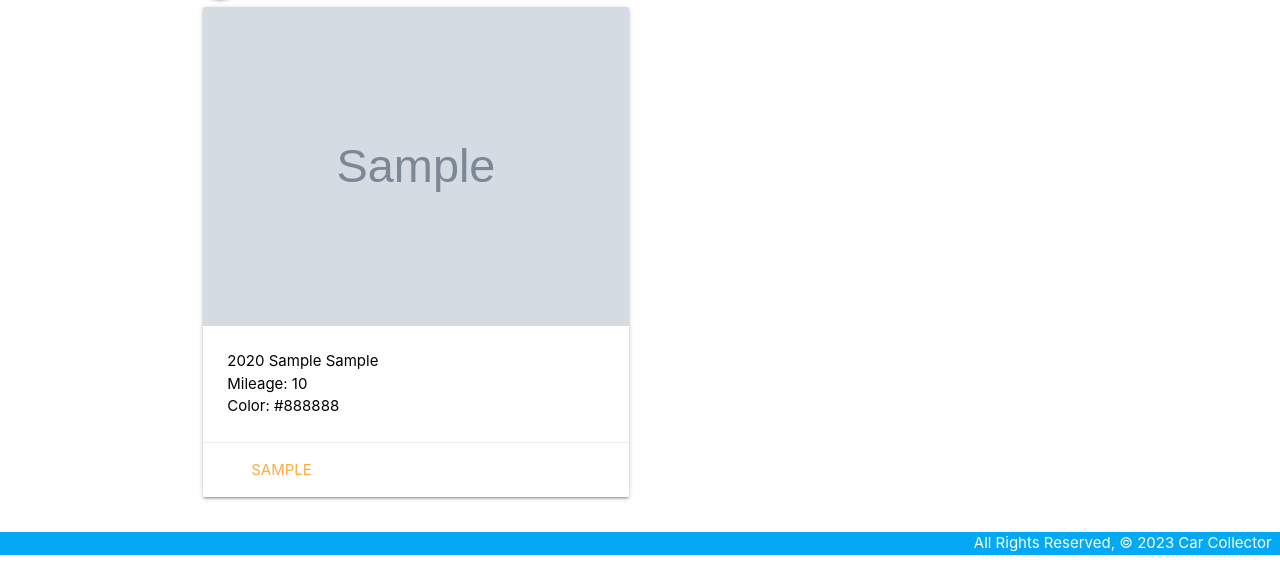
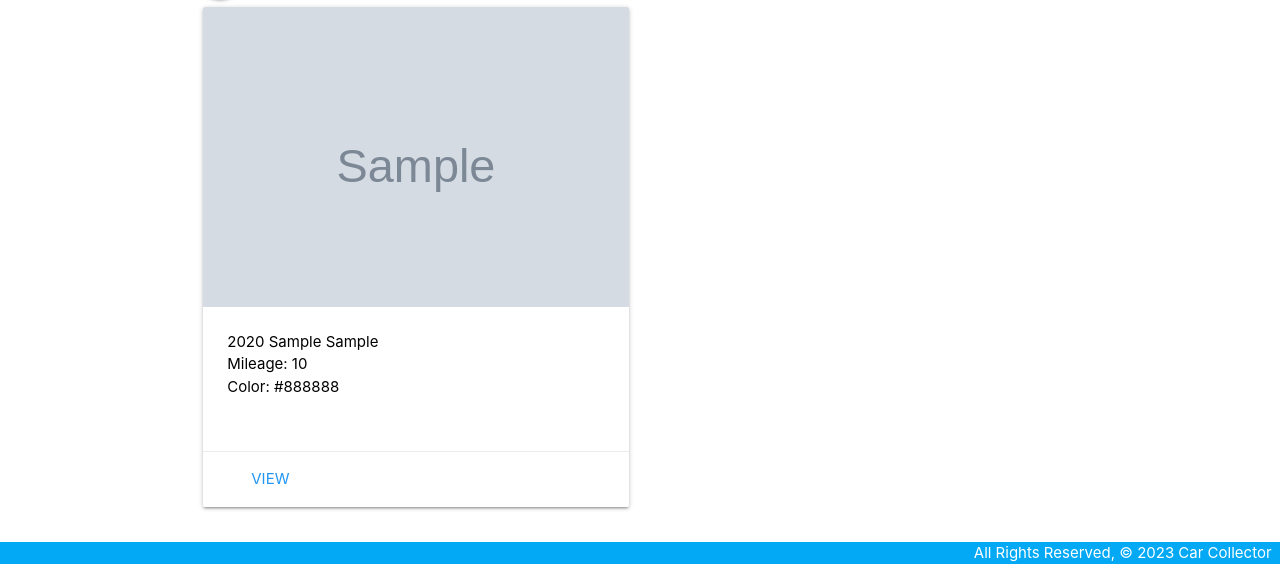
Before and after one commit to jcoop32/carcollector, a Django app: page /cars/ in a window 1280 px wide. Shown: the part 257-821 px from the top of the page. Run offline with Django 4.2, Linux system fonts and the light colour scheme; a user stored in the database is signed in; tables that the repository leaves empty hold one stand-in row (values such as "Sample post"); grey boxes marked "Sample" are stand-in pictures.

Commit message:
formatting

```diff
--- a/main_app/templates/cars/car_details.html
+++ b/main_app/templates/cars/car_details.html
@@ -2,9 +2,10 @@
 {% block content %}
 <h5><a href="{% url 'cars' %}">Back</a></h5>
 <h1>Details</h1>
-<div class="card ">
-  <div class="card-content  ">
+<div class="card container">
+  <div class="card-content ">
     <h3>{{ car.make }} {{ car.model }}</h3>
+    <img class="responsive-img" src="{{car.img}}" alt="cars" >
     <p>Year: {{ car.year }}</p>
     <p>Color: <span style="font-weight: bold">{{ car.color }}</span></p>
     <!-- {% if car.color == 'White' %}
--- a/main_app/templates/cars/cars_list.html
+++ b/main_app/templates/cars/cars_list.html
@@ -8,18 +8,18 @@
 <div class="row">
 {% for car in cars %}
 <a href="{% url 'details' car.id %}" class="black-text">
-  <div class="col s12 m6 black-text">
-    <div class="card hoverable">
+  <div class="col s12 m12 l6 black-text">
+    <div class="card hoverable large">
       <div class="card-image">
         <img src="{{car.img}}">
       </div>
-      <div class="card-content">
+      <div class="card-content" style="height: 150px;">
         <p>{{ car.year }} {{ car.make }} {{ car.model }}</p>
         <p>Mileage: {{ car.mileage }}</p>
         <p>Color: {{ car.color }}</p>
       </div>
       <div class="card-action">
-        <a href="#">{{ car.user.username }}</a>
+        <a href="{% url 'details' car.id %}" class="blue-text">View</a>
       </div>
     </div>
   </div>
--- a/main_app/views.py
+++ b/main_app/views.py
@@ -40,14 +40,14 @@ def car_details(request, car_id):
     })
 class CarCreate(LoginRequiredMixin, CreateView):
     model = Car
-    fields = ['make', 'model', 'year', 'color', 'mileage']
+    fields = ['make', 'model', 'year', 'color', 'mileage', 'img']
     def form_valid(self, form):
         form.instance.user = self.request.user
         return super().form_valid(form)
 
 class CarUpdate(LoginRequiredMixin, UpdateView):
     model = Car
-    fields = ['make', 'model', 'year', 'color', 'mileage']
+    fields = ['make', 'model', 'year', 'color', 'mileage', 'img']
 
 class CarDelete(LoginRequiredMixin, DeleteView):
     model = Car
```
Also changed, not shown: main_app/templates/cars/explore_list.html (+4 -4 lines).
